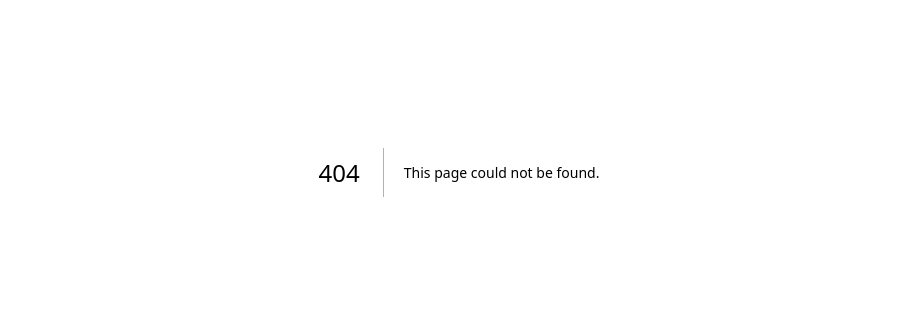
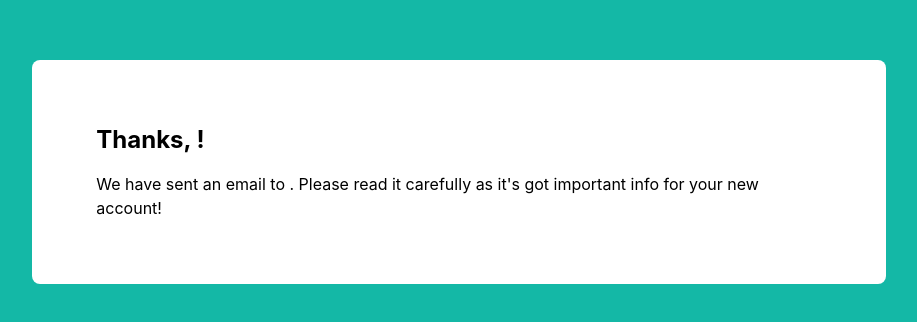
Before and after one commit to Mr-Forder/forms-in-react, a Next.js app: page /success in a window 1280 px wide. Before the commit this address had no page. Shown: the part 228-550 px from the top of the page, without its empty margins (181-1098 px from the left). Built offline with nearby package versions, Linux system fonts and the light colour scheme.

Commit message:
added success page on form complete

```diff
--- /dev/null
+++ b/pages/success.js
@@ -0,0 +1,22 @@
+import { useRouter } from "next/router";
+
+//we grabbed info when we pushed to the success page - here we can interpolate it in the jsx below...
+
+const success = () => {
+  //init router
+  const router = useRouter();
+
+  return (
+    <main className="h-screen flex items-center justify-center">
+      <div className="bg-white rounded-lg w-2/3 p-16">
+        <h1 className="text-2xl pb-4 ">Thanks, {router.query.name}! </h1>
+        <p>
+          We have sent an email to {router.query.email}. Please read it
+          carefully as it's got important info for your new account!{" "}
+        </p>
+      </div>
+    </main>
+  );
+};
+
+export default success;
```
